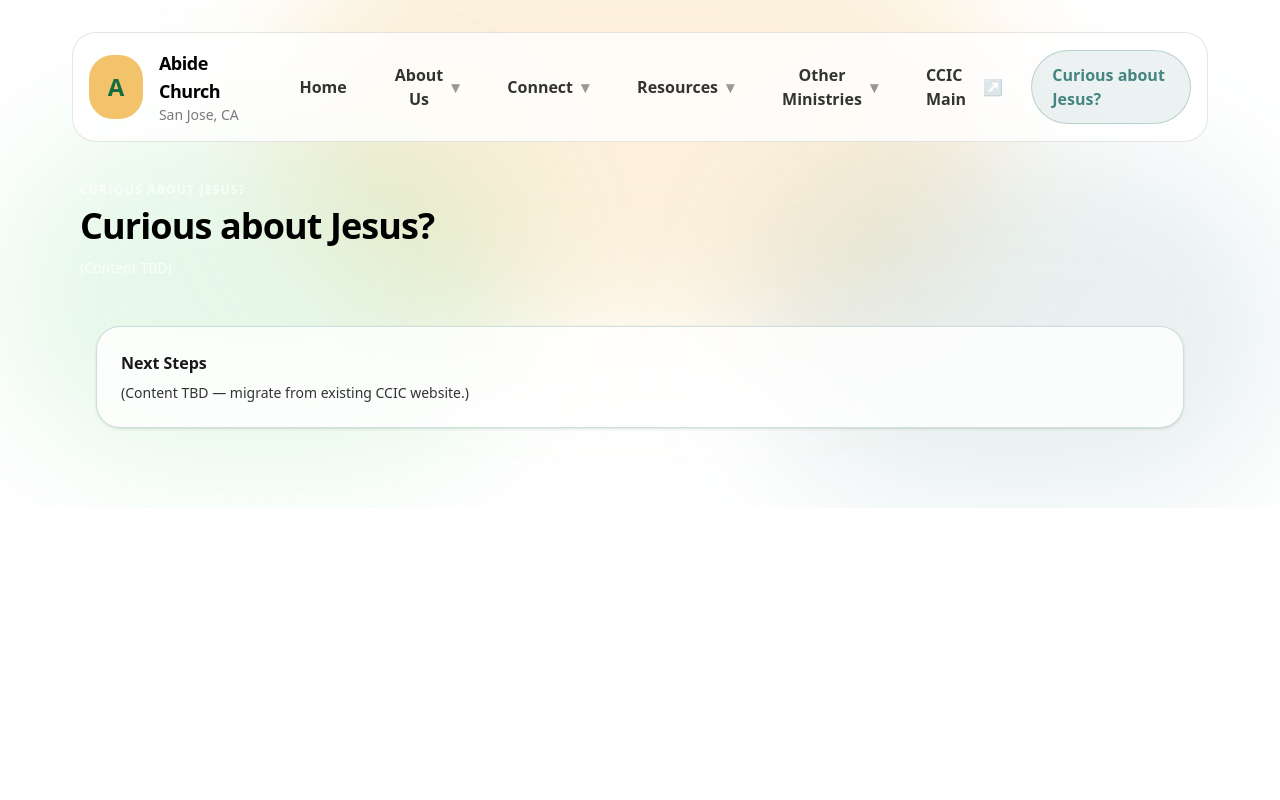
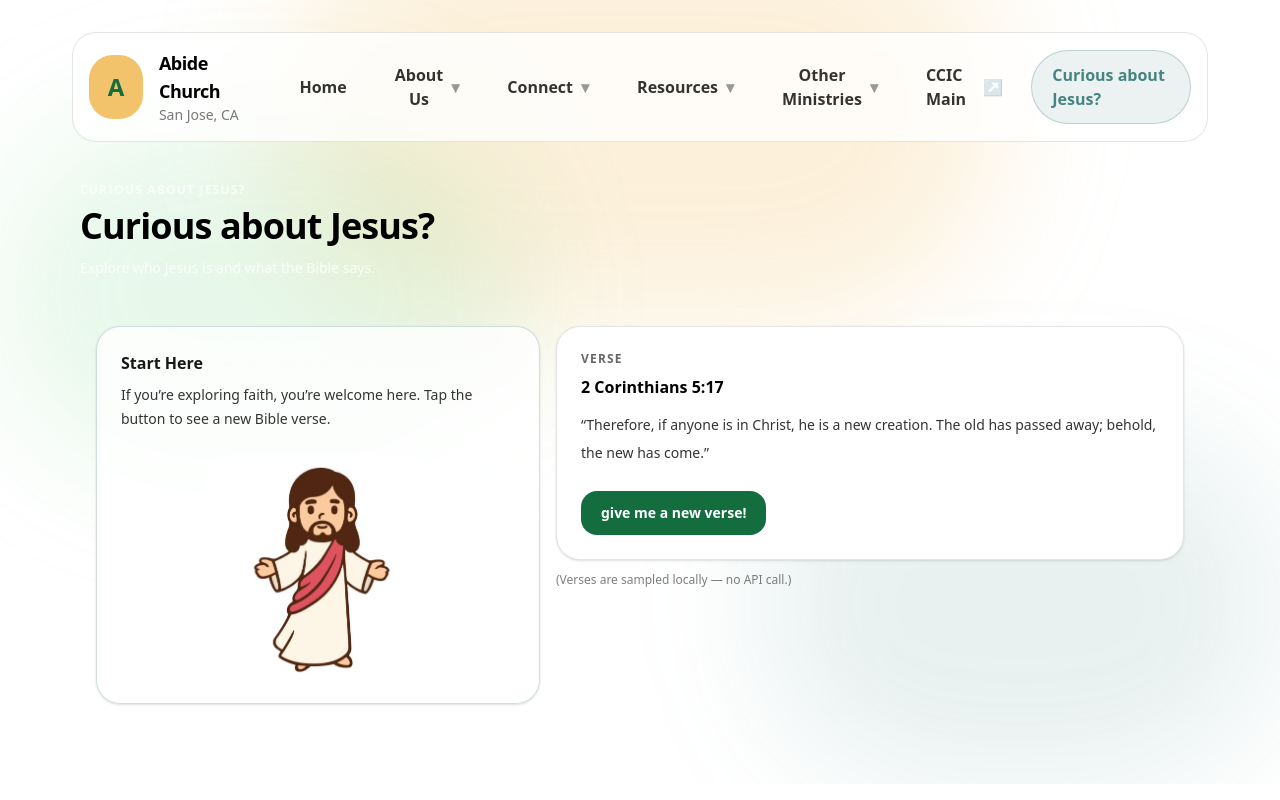
Before and after one commit to lugeorge8/abide, a Next.js app: page /curious-about-jesus in a window 1280 px wide. Shown: the top 800 px of the page. Built offline with nearby package versions, Linux system fonts and the light colour scheme.

Commit message:
Add verse generator on Curious about Jesus and set featured sermon embed

```diff
--- a/src/app/curious-about-jesus/page.tsx
+++ b/src/app/curious-about-jesus/page.tsx
@@ -1,3 +1,6 @@
+import Image from "next/image";
+
+import { VerseGenerator } from "@/components/verse-generator";
 import { Card, ContentShell, HeroShell, SiteFooter } from "@/components/site-shell";
 
 export default function CuriousAboutJesusPage() {
@@ -11,16 +14,39 @@ export default function CuriousAboutJesusPage() {
           <h1 className="mt-2 text-3xl font-semibold tracking-tight sm:text-4xl">
             Curious about Jesus?
           </h1>
-          <p className="mt-3 max-w-2xl text-sm text-white/80">(Content TBD)</p>
+          <p className="mt-3 max-w-2xl text-sm text-white/80">
+            Explore who Jesus is and what the Bible says.
+          </p>
         </div>
 
         <ContentShell>
-          <Card>
-            <div className="text-base font-semibold">Next Steps</div>
-            <p className="mt-2 text-sm text-black/80">
-              (Content TBD — migrate from existing CCIC website.)
-            </p>
-          </Card>
+          <div className="grid grid-cols-1 gap-4 lg:grid-cols-12">
+            <div className="lg:col-span-5">
+              <Card>
+                <div className="text-base font-semibold">Start Here</div>
+                <p className="mt-2 text-sm leading-6 text-black/80">
+                  If you’re exploring faith, you’re welcome here. Tap the button
+                  to see a new Bible verse.
+                </p>
+
+                <div className="mt-6 flex justify-center">
+                  <div className="relative h-56 w-56 overflow-hidden rounded-3xl bg-white">
+                    <Image
+                      src="/assets/curious-jesus.png"
+                      alt="Jesus"
+                      fill
+                      className="object-contain"
+                      priority
+                    />
+                  </div>
+                </div>
+              </Card>
+            </div>
+
+            <div className="lg:col-span-7">
+              <VerseGenerator />
+            </div>
+          </div>
         </ContentShell>
       </HeroShell>
 
--- a/src/app/sermons/page.tsx
+++ b/src/app/sermons/page.tsx
@@ -1,4 +1,7 @@
 import { Card, ContentShell, HeroShell, SiteFooter } from "@/components/site-shell";
+
+const MAIN_VIDEO_ID = "7yqpn2mzMdM";
+const MAIN_VIDEO_TITLE = '2/15/2026 - "The Resurrection of Jesus"- Matthew 28:1-15';
 
 export default function SermonsPage() {
   return (
@@ -18,17 +21,14 @@ export default function SermonsPage() {
 
         <ContentShell>
           <Card>
-            <div className="text-base font-semibold">CCIC Media</div>
-            <p className="mt-2 text-sm text-black/80">
-              Videos are hosted on YouTube. If the embed doesn&apos;t load, open the
-              channel directly.
-            </p>
+            <div className="text-base font-semibold">Featured Sermon</div>
+            <div className="mt-2 text-sm text-black/80">{MAIN_VIDEO_TITLE}</div>
 
             <div className="mt-5 overflow-hidden rounded-2xl border border-black/10">
               <iframe
                 className="aspect-video w-full"
-                src={`https://www.youtube.com/embed?listType=user_uploads&list=CCICMediavideos`}
-                title="CCIC Media Videos"
+                src={`https://www.youtube.com/embed/${MAIN_VIDEO_ID}`}
+                title={MAIN_VIDEO_TITLE}
                 loading="lazy"
                 allow="accelerometer; autoplay; clipboard-write; encrypted-media; gyroscope; picture-in-picture; web-share"
                 allowFullScreen
@@ -37,7 +37,7 @@ export default function SermonsPage() {
 
             <a
               className="mt-4 inline-flex rounded-2xl bg-abide-deep px-5 py-3 text-sm font-semibold text-white hover:bg-abide-deep-2"
-              href="https://www.youtube.com/c/CCICMediavideos"
+              href="https://www.youtube.com/@CCICMediavideos"
               target="_blank"
               rel="noreferrer"
             >
--- /dev/null
+++ b/src/components/verse-generator.tsx
@@ -0,0 +1,90 @@
+"use client";
+
+import { useMemo, useState } from "react";
+
+type Verse = {
+  ref: string;
+  text: string;
+};
+
+const VERSES: Verse[] = [
+  {
+    ref: "John 3:16",
+    text: "For God so loved the world, that he gave his only Son, that whoever believes in him should not perish but have eternal life.",
+  },
+  {
+    ref: "Matthew 11:28",
+    text: "Come to me, all who labor and are heavy laden, and I will give you rest.",
+  },
+  {
+    ref: "Romans 5:8",
+    text: "But God shows his love for us in that while we were still sinners, Christ died for us.",
+  },
+  {
+    ref: "Psalm 23:1",
+    text: "The LORD is my shepherd; I shall not want.",
+  },
+  {
+    ref: "Proverbs 3:5-6",
+    text: "Trust in the LORD with all your heart, and do not lean on your own understanding. In all your ways acknowledge him, and he will make straight your paths.",
+  },
+  {
+    ref: "Romans 8:1",
+    text: "There is therefore now no condemnation for those who are in Christ Jesus.",
+  },
+  {
+    ref: "Philippians 4:6-7",
+    text: "Do not be anxious about anything, but in everything by prayer and supplication with thanksgiving let your requests be made known to God. And the peace of God, which surpasses all understanding, will guard your hearts and your minds in Christ Jesus.",
+  },
+  {
+    ref: "2 Corinthians 5:17",
+    text: "Therefore, if anyone is in Christ, he is a new creation. The old has passed away; behold, the new has come.",
+  },
+] as const;
+
+function pickNext(currentIdx: number | null) {
+  if (VERSES.length === 0) return null;
+  if (VERSES.length === 1) return 0;
+
+  let idx = Math.floor(Math.random() * VERSES.length);
+  if (currentIdx !== null && idx === currentIdx) {
+    idx = (idx + 1) % VERSES.length;
+  }
+  return idx;
+}
+
+export function VerseGenerator() {
+  const [idx, setIdx] = useState<number | null>(() => pickNext(null));
+
+  const verse = useMemo(() => (idx === null ? null : VERSES[idx]), [idx]);
+
+  return (
+    <div>
+      <div className="rounded-3xl border border-black/10 bg-white p-6 shadow-sm">
+        <div className="text-xs font-semibold uppercase tracking-widest text-black/60">
+          Verse
+        </div>
+        {verse ? (
+          <>
+            <div className="mt-2 text-base font-semibold text-black">{verse.ref}</div>
+            <div className="mt-3 text-sm leading-7 text-black/80">“{verse.text}”</div>
+          </>
+        ) : (
+          <div className="mt-3 text-sm text-black/70">(No verses configured)</div>
+        )}
+
+        <button
+          type="button"
+          className="mt-6 inline-flex rounded-2xl bg-abide-deep px-5 py-3 text-sm font-semibold text-white hover:bg-abide-deep-2"
+          onClick={() => setIdx((cur) => pickNext(cur))}
+        >
+          give me a new verse!
+        </button>
+      </div>
+
+      <div className="mt-3 text-xs text-black/50">
+        (Verses are sampled locally — no API call.)
+      </div>
+    </div>
+  );
+}
```
Also changed, not shown: public/assets/curious-jesus.png (added).
